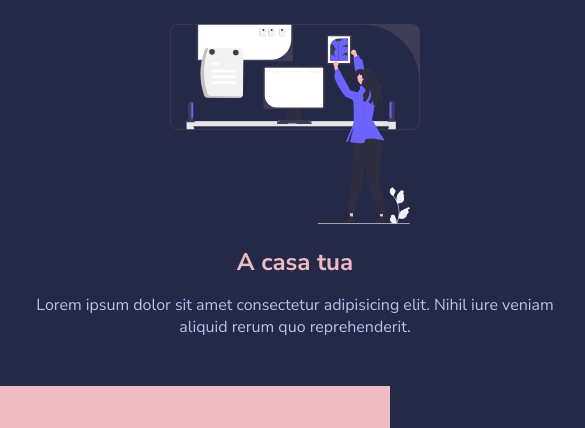
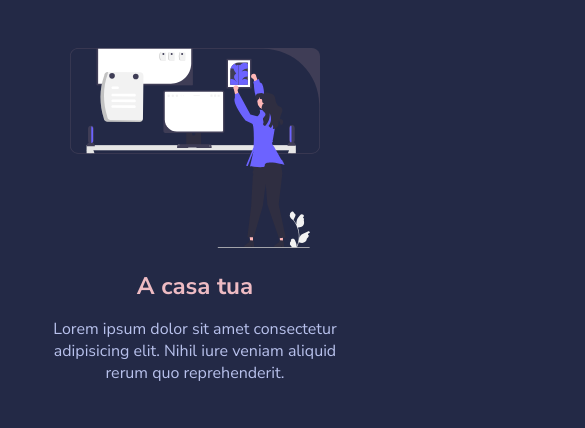
Before and after one commit to FabrizioMisseri/html-css-resp-wannabe, a plain HTML site: page index.html in a window 390 px wide. Shown: the part 209-637 px from the top of the page, 585 px wide, since content can reach past the window. Drawn offline with Linux system fonts and the light colour scheme.

Commit message:
added media-queries fot tablet and mobile

```diff
--- /dev/null
+++ b/css/media-query.css
@@ -0,0 +1,20 @@
+@media screen and (max-width: 768px){
+
+    main .container{
+        width: 100%;
+    }
+
+}
+
+
+@media screen and (max-width: 768px){
+
+    .row{
+        display: block;
+    }
+
+    .row .col{
+        width: 100%;
+        margin: 4rem auto;
+    }
+}
--- a/index.html
+++ b/index.html
@@ -1,6 +1,8 @@
 <!DOCTYPE html>
 <html>
     <head>
+        <meta name="viewport" content="width=device-width, initial-scale=1.0">
+
         <meta charset="utf-8" />
         <title>Boolean Academy</title>
         <!-- Fonts -->
@@ -10,6 +12,9 @@
         />
         <!-- Main Styles -->
         <link rel="stylesheet" href="./css/style.css" />
+
+        <!-- link al foglio CSS media query -->
+        <link rel="stylesheet" href="css/media-query.css">
     </head>
     <body>
         <!--
```
